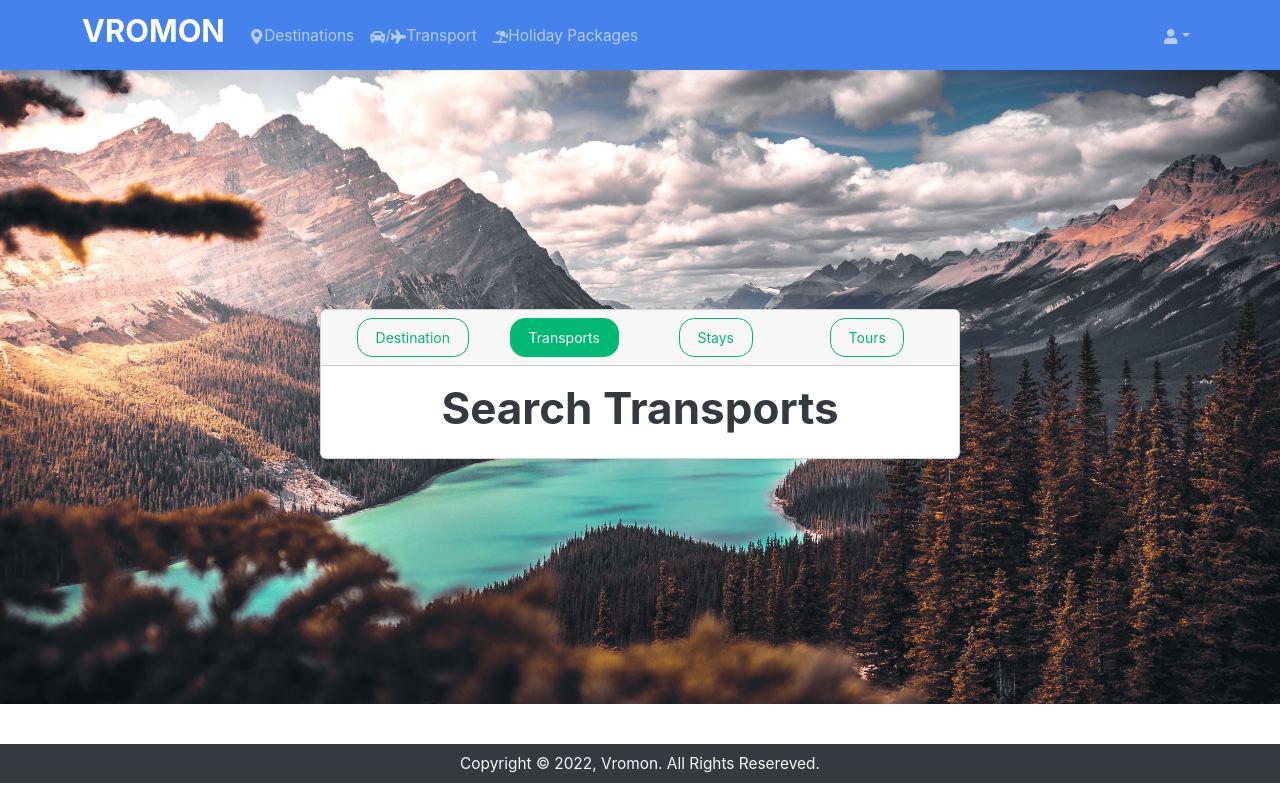
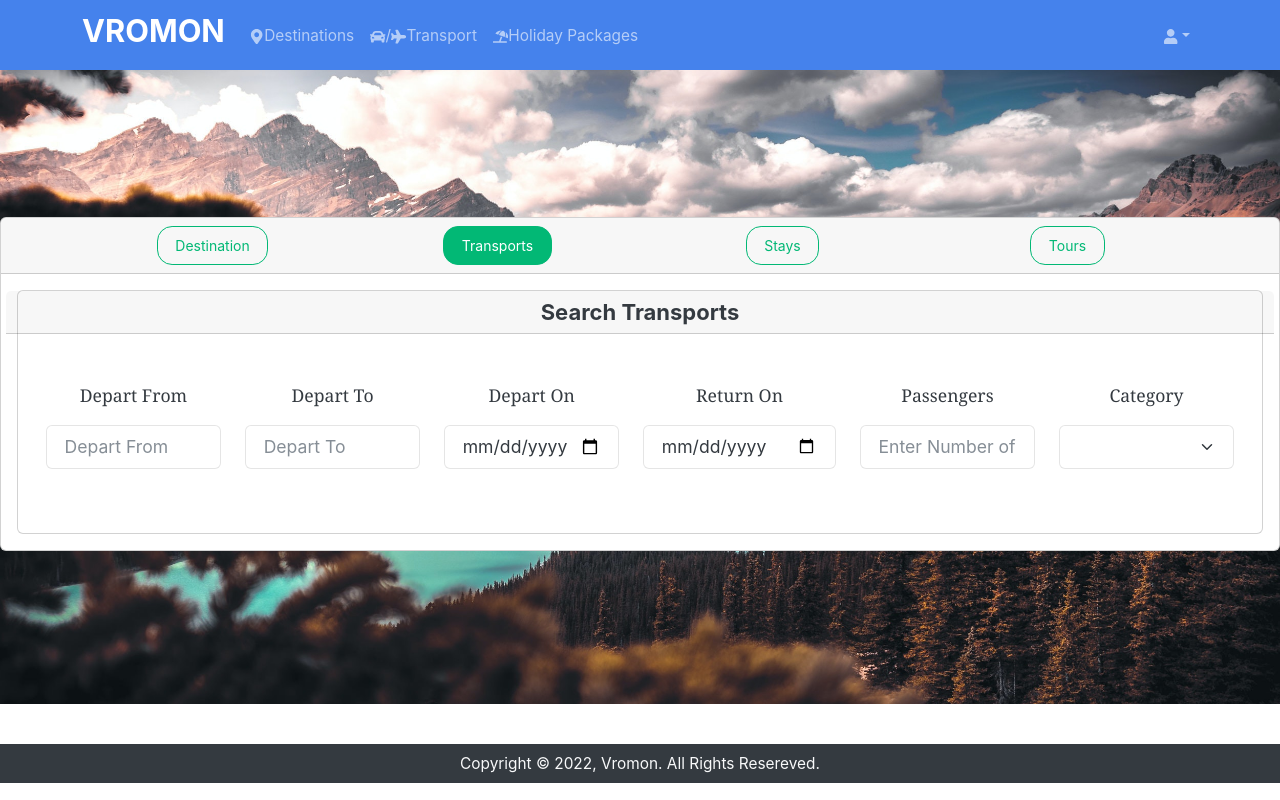
Before and after one commit to TangoRomeo80/Vromon, a React (Create React App) app in the folder frontend/: page /testNav in a window 1280 px wide. Both pictures are taken after a click on the element "Transports". Built offline with nearby package versions, Linux system fonts and the light colour scheme.

Commit message:
Navbar Components Updated

```diff
--- a/frontend/package.json
+++ b/frontend/package.json
@@ -14,6 +14,7 @@
     "react-bootstrap": "^2.1.2",
     "react-dom": "^17.0.2",
     "react-icons": "^4.3.1",
+    "react-moment": "^1.1.2",
     "react-redux": "^8.0.4",
     "react-router-bootstrap": "^0.26.0",
     "react-router-dom": "^6.2.1",
--- a/frontend/src/screens/TestNavbar.js
+++ b/frontend/src/screens/TestNavbar.js
@@ -1,5 +1,6 @@
 import React, { useState, useEffect } from 'react'
-import { Row, Col, Container, Card, Button, Nav } from 'react-bootstrap'
+import { Row, Col, Container, Card, Button, Nav, Form, InputGroup } from 'react-bootstrap'
+import Moment from 'moment'
 
 const SearchStays = () => {
   return (
@@ -10,23 +11,243 @@ const SearchStays = () => {
 }
 
 const SearchTransports = () => {
+  const [departFrom, setDepartFrom] = useState('')
+  const [departTo, setDepartTo] = useState('')
+  const [departOn, setDepartOn] = useState('')
+  const [returnOn, setReturnOn] = useState('')
+  const [passengerCount, setPassengerCount] = useState('')
+  const [category, setCategory] = useState('')
+
+
   return (
     <div>
-      <h1>Search Transports</h1>
+      <Card>
+        <Row>
+          <Card.Header as = 'h5'>Search Transports</Card.Header>
+        </Row>
+        <Row className='my-5 mx-3'>
+          <Col>
+            <Card.Text>Depart From</Card.Text>
+            <Form.Group className="mb-3" controlId="departFrom">
+                <Form.Control
+                  type="text"
+                  placeholder="Depart From"
+                  value={departFrom}
+                  onChange={(e) => setDepartFrom(e.target.value)}
+                ></Form.Control>
+            </Form.Group>
+          </Col>
+
+          <Col>
+            <Card.Text>Depart To</Card.Text>
+            <Form.Group className="mb-3" controlId="departTo">
+                <Form.Control
+                  type="text"
+                  placeholder="Depart To"
+                  value={departTo}
+                  onChange={(e) => setDepartTo(e.target.value)}
+                ></Form.Control>
+            </Form.Group>
+          </Col>
+
+          <Col style={{width:'15px'}}>
+            <Card.Text>Depart On</Card.Text>
+            <Form.Group className="mb-3" controlId="departOn">
+              <InputGroup>
+                <div
+                  onClick={(e) => {
+                    setDepartOn("");
+                  }}
+                  className="cancle-icon"
+                  style={{
+                    position: "absolute",
+                    right: "5px",
+                    top: "5px",
+                    zIndex: "9999",
+                    width: "3vh",
+                  }}
+                >
+                </div>
+              </InputGroup>
+              <Form.Control
+                type="date"
+                value={departOn}
+                onChange={(e) => setDepartOn(e.target.value)}
+              ></Form.Control>
+            </Form.Group>
+          </Col>
+
+          <Col>
+            <Card.Text>Return On</Card.Text>
+            <Form.Group className="mb-3" controlId="returnOn">
+              <InputGroup>
+                <div
+                  onClick={(e) => {
+                    setReturnOn("");
+                  }}
+                  className="cancle-icon"
+                  style={{
+                    position: "absolute",
+                    right: "5px",
+                    top: "5px",
+                    zIndex: "9999",
+                    width: "3vh",
+                  }}
+                >
+                </div>
+              </InputGroup>
+              <Form.Control
+                type="date"
+                value={returnOn}
+                onChange={(e) => setReturnOn(e.target.value)}
+              ></Form.Control>
+            </Form.Group>
+          </Col>
+
+          <Col>
+            <Card.Text>Passengers</Card.Text>
+            <Form.Group className="mb-3" controlId="passengerCount">
+                <Form.Control
+                  type="text"
+                  placeholder="Enter Number of Passenger(s)"
+                  value={passengerCount}
+                  onChange={(e) => setPassengerCount(e.target.value)}
+                ></Form.Control>
+              </Form.Group>
+          </Col>
+
+          <Col>
+            <Card.Text>Category</Card.Text>
+            <Form.Group className="mb-3" controlId="category">
+                <Form.Control className='form-select'
+                  as="select"
+                  type="select"
+                  placeholder="Select Category"
+                  value={category}
+                  onChange={(e) => setCategory(e.target.value)}
+                >
+                  <option>{category}</option>
+                  <option value="AC">AC</option>
+                  <option value="Non AC">Non AC</option>
+                </Form.Control>
+              </Form.Group>
+          </Col>
+        </Row>
+      </Card>
     </div>
   )
 }
 
 const SearchDestinations = () => {
+  const [searchCity, setSearchCity] = useState('')
+  const [checkinDate, setCheckinDate] = useState('')
+  const [checkoutDate, setCheckoutDate] = useState('')
+  const [guestCount, setGuestCount] = useState('')
+  const [roomCount, setRoomCount] = useState('')
+
   return (
     <div>
       <Card>
         <Row>
           <Card.Header as='h5'>Search Destinations</Card.Header>
         </Row>
-        <Row className='my-5'>
+        <Row className='my-5 mx-3'>
           <Col>
             <Card.Text>Enter City</Card.Text>
+            <Form.Group className="mb-3" controlId="searchCity">
+                <Form.Control
+                  type="text"
+                  placeholder="Search For City"
+                  value={searchCity}
+                  onChange={(e) => setSearchCity(e.target.value)}
+                ></Form.Control>
+            </Form.Group>
+          </Col>
+
+          <Col>
+            <Card.Text>Check-In Date</Card.Text>
+            <Form.Group className="mb-3" controlId="checkinDate">
+              <InputGroup>
+                <div
+                  onClick={(e) => {
+                    setCheckinDate("");
+                  }}
+                  className="cancle-icon"
+                  style={{
+                    position: "absolute",
+                    right: "5px",
+                    top: "5px",
+                    zIndex: "9999",
+                    width: "3vh",
+                  }}
+                >
+                </div>
+              </InputGroup>
+              <Form.Control
+                type="date"
+                placeholder={
+                  checkinDate ===
+                  "Select Check-In Date"
+                }
+                value={checkinDate}
+                onChange={(e) => setCheckinDate(e.target.value)}
+              ></Form.Control>
+            </Form.Group>
+          </Col>
+
+          <Col>
+            <Card.Text>Check-Out Date</Card.Text>
+            <Form.Group className="mb-3" controlId="checkoutDate">
+              <InputGroup>
+                <div
+                  onClick={(e) => {
+                    setCheckoutDate("");
+                  }}
+                  className="cancle-icon"
+                  style={{
+                    position: "absolute",
+                    right: "5px",
+                    top: "5px",
+                    zIndex: "9999",
+                    width: "3vh",
+                  }}
+                >
+                </div>
+              </InputGroup>
+              <Form.Control
+                type="date"
+                placeholder={
+                  checkoutDate ===
+                  "Select Check-Out Date"
+                }
+                value={checkoutDate}
+                onChange={(e) => setCheckoutDate(e.target.value)}
+              ></Form.Control>
+            </Form.Group>
+          </Col>
+
+          <Col>
+            <Card.Text>Guests</Card.Text>
+            <Form.Group className="mb-3" controlId="guestCount">
+                <Form.Control
+                  type="text"
+                  placeholder="Enter Number of Guest(s)"
+                  value={guestCount}
+                  onChange={(e) => setGuestCount(e.target.value)}
+                ></Form.Control>
+              </Form.Group>
+          </Col>
+
+          <Col>
+            <Card.Text>Rooms</Card.Text>
+            <Form.Group className="mb-3" controlId="roomCount">
+                <Form.Control
+                  type="text"
+                  placeholder="Enter Number of Room(s)"
+                  value={roomCount}
+                  onChange={(e) => setRoomCount(e.target.value)}
+                ></Form.Control>
+              </Form.Group>
           </Col>
         </Row>
       </Card>
@@ -55,7 +276,7 @@ const TestNavbar = () => {
       }}
       className='d-flex justify-content-center align-items-center'
     >
-      <Card className='text-center w-50'>
+      <Card className='text-center w-55'>
         <Card.Header>
           <Container>
             <Row>
```
Also changed, not shown: 1 other file (tests, documents, lock files or other folders).
